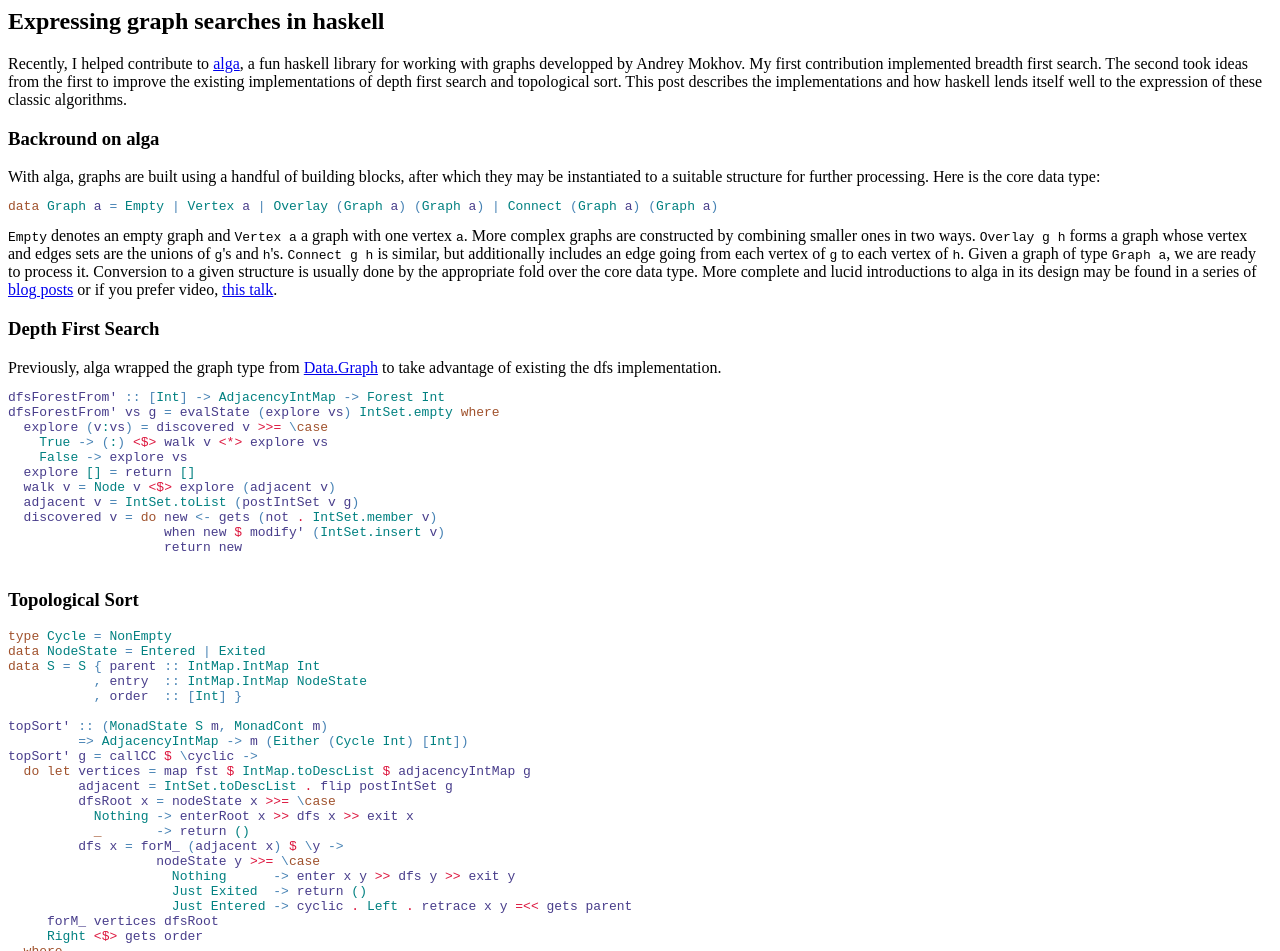
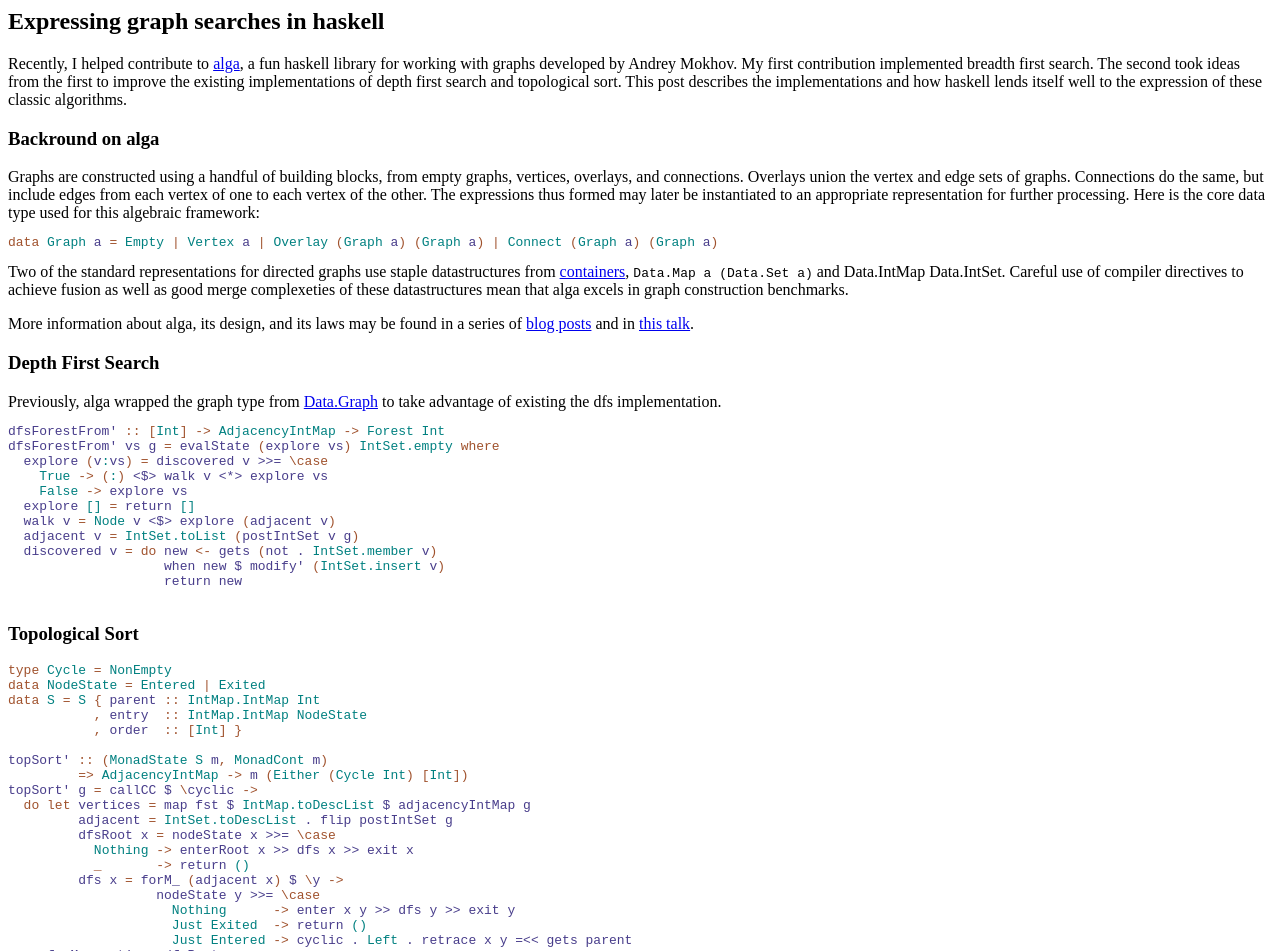
Before and after one commit to jitwit/jitwit.github.io, a plain HTML site: page dfs-alga.html in a window 1280 px wide. Shown: the top 951 px of the page. Drawn offline with Linux system fonts and the light colour scheme.

Commit message:
reword and make separate haskell css file

```diff
--- a/dfs-alga.html
+++ b/dfs-alga.html
@@ -1,26 +1,20 @@
-<html><head><style>
-.hs-keyword { color: sienna; }
-.hs-conid { color: teal; }
-.hs-conop { color: teal; }
-.hs-keyglyph { color: steelblue; }
-.hs-layout { color: steelblue; }
-.hs-definition { color: darkslateblue; }
-.hs-varid { color: darkslateblue; }
-.hs-varop { color: crimson; }
-               </style><meta charset='UTF-8'/><title>DFS Alga</title></head><body><h2>Expressing graph searches in haskell</h2><p><section>Recently, I helped contribute to <a href='https://github.com/snowleopard/alga'>alga</a>, a fun haskell library for working with graphs developped by
+<html><head><link rel='stylesheet' type='text/css' href='haskell.css'/><meta charset='UTF-8'/><title>DFS Alga</title></head><body><h2>Expressing graph searches in haskell</h2><p><section>Recently, I helped contribute to <a href='https://github.com/snowleopard/alga'>alga</a>, a fun haskell library for working with graphs developed by
 Andrey Mokhov. My first contribution implemented breadth first
 search. The second took ideas from the first to improve the existing
 implementations of depth first search and topological sort. This post
 describes the implementations and how haskell lends itself well to the
-expression of these classic algorithms.</section></p><h3>Backround on alga</h3><p><section>With alga, graphs are built using a handful of building blocks,
-after which they may be instantiated to a suitable structure for
-further processing. Here is the core data type:<pre><span class='hs-keyword'>data</span> <span class='hs-conid'>Graph</span> <span class='hs-varid'>a</span> <span class='hs-keyglyph'>=</span> <span class='hs-conid'>Empty</span> <span class='hs-keyglyph'>|</span> <span class='hs-conid'>Vertex</span> <span class='hs-varid'>a</span> <span class='hs-keyglyph'>|</span> <span class='hs-conid'>Overlay</span> <span class='hs-layout'>(</span><span class='hs-conid'>Graph</span> <span class='hs-varid'>a</span><span class='hs-layout'>)</span> <span class='hs-layout'>(</span><span class='hs-conid'>Graph</span> <span class='hs-varid'>a</span><span class='hs-layout'>)</span> <span class='hs-keyglyph'>|</span> <span class='hs-conid'>Connect</span> <span class='hs-layout'>(</span><span class='hs-conid'>Graph</span> <span class='hs-varid'>a</span><span class='hs-layout'>)</span> <span class='hs-layout'>(</span><span class='hs-conid'>Graph</span> <span class='hs-varid'>a</span><span class='hs-layout'>)</span></pre><tt>Empty</tt> denotes an empty graph and <tt>Vertex a</tt> a graph with one vertex <tt>a</tt>. More complex graphs are constructed by combining
-smaller ones in two ways. <tt>Overlay g h</tt> forms a graph whose vertex and edges sets are the unions
-of <tt>g</tt>'s and <tt>h</tt>'s. <tt>Connect g h</tt> is similar, but additionally includes an edge going from each vertex
-    of <tt>g</tt> to each vertex of <tt>h</tt>. Given a graph of type <tt>Graph a</tt>, we are ready to process it. Conversion to a given structure is
-usually done by the appropriate fold over the core data type. More
-complete and lucid introductions to alga in its design may be found in
-a series of <a href='https://github.com/snowleopard/alga#blog-posts'>blog posts</a> or if you prefer video, <a href='https://www.youtube.com/watch?v=EdQGLewU-8k'>this talk</a>.</section></p><h3>Depth First Search</h3>Previously, alga wrapped the graph type from <a href='http://hackage.haskell.org/package/containers-0.6.2.1/docs/Data-Graph.html'>Data.Graph</a> to take advantage of existing the dfs implementation.<pre>
+expression of these classic algorithms.</section></p><h3>Backround on alga</h3><p><section>Graphs are constructed using a handful of building blocks, from
+empty graphs, vertices, overlays, and connections. Overlays union the
+vertex and edge sets of graphs. Connections do the same, but include
+edges from each vertex of one to each vertex of the other. The
+expressions thus formed may later be instantiated to an appropriate
+representation for further processing. Here is the core data type used
+for this algebraic framework: <pre><span class='hs-keyword'>data</span> <span class='hs-conid'>Graph</span> <span class='hs-varid'>a</span> <span class='hs-keyglyph'>=</span> <span class='hs-conid'>Empty</span> <span class='hs-keyglyph'>|</span> <span class='hs-conid'>Vertex</span> <span class='hs-varid'>a</span> <span class='hs-keyglyph'>|</span> <span class='hs-conid'>Overlay</span> <span class='hs-layout'>(</span><span class='hs-conid'>Graph</span> <span class='hs-varid'>a</span><span class='hs-layout'>)</span> <span class='hs-layout'>(</span><span class='hs-conid'>Graph</span> <span class='hs-varid'>a</span><span class='hs-layout'>)</span> <span class='hs-keyglyph'>|</span> <span class='hs-conid'>Connect</span> <span class='hs-layout'>(</span><span class='hs-conid'>Graph</span> <span class='hs-varid'>a</span><span class='hs-layout'>)</span> <span class='hs-layout'>(</span><span class='hs-conid'>Graph</span> <span class='hs-varid'>a</span><span class='hs-layout'>)</span></pre>Two of the standard representations for directed graphs use
+staple datastructures from <a href='http://hackage.haskell.org/package/containers-0.6.2.1'>containers</a>, <tt>Data.Map a (Data.Set a)</tt> and Data.IntMap Data.IntSet. Careful use of compiler directives
+to achieve fusion as well as good merge complexeties of these
+datastructures mean that alga excels in graph construction
+benchmarks.</section></p><p><section> More information about alga, its design, and its laws may be
+found in a series of <a href='https://github.com/snowleopard/alga#blog-posts'>blog posts</a> and in <a href='https://www.youtube.com/watch?v=EdQGLewU-8k'>this talk</a>.</section></p><h3>Depth First Search</h3>Previously, alga wrapped the graph type from <a href='http://hackage.haskell.org/package/containers-0.6.2.1/docs/Data-Graph.html'>Data.Graph</a> to take advantage of existing the dfs implementation.<pre>
 <span class='hs-definition'>dfsForestFrom'</span> <span class='hs-keyglyph'>::</span> <span class='hs-keyglyph'>[</span><span class='hs-conid'>Int</span><span class='hs-keyglyph'>]</span> <span class='hs-keyglyph'>-&gt;</span> <span class='hs-conid'>AdjacencyIntMap</span> <span class='hs-keyglyph'>-&gt;</span> <span class='hs-conid'>Forest</span> <span class='hs-conid'>Int</span>
 <span class='hs-definition'>dfsForestFrom'</span> <span class='hs-varid'>vs</span> <span class='hs-varid'>g</span> <span class='hs-keyglyph'>=</span> <span class='hs-varid'>evalState</span> <span class='hs-layout'>(</span><span class='hs-varid'>explore</span> <span class='hs-varid'>vs</span><span class='hs-layout'>)</span> <span class='hs-conid'>IntSet.empty</span> <span class='hs-keyword'>where</span>
   <span class='hs-varid'>explore</span> <span class='hs-layout'>(</span><span class='hs-varid'>v</span><span class='hs-conop'>:</span><span class='hs-varid'>vs</span><span class='hs-layout'>)</span> <span class='hs-keyglyph'>=</span> <span class='hs-varid'>discovered</span> <span class='hs-varid'>v</span> <span class='hs-varop'>&gt;&gt;=</span> <span class='hs-keyglyph'>\</span><span class='hs-keyword'>case</span>
--- /dev/null
+++ b/haskell.css
@@ -0,0 +1,8 @@
+.hs-keyword { color: sienna; }
+.hs-conid { color: teal; }
+.hs-conop { color: teal; }
+.hs-keyglyph { color: sienna; }
+.hs-layout { color: sienna; }
+.hs-definition { color: darkslateblue; }
+.hs-varid { color: darkslateblue; }
+.hs-varop { color: darkslateblue; }
```
Also changed, not shown: 2 other files.
